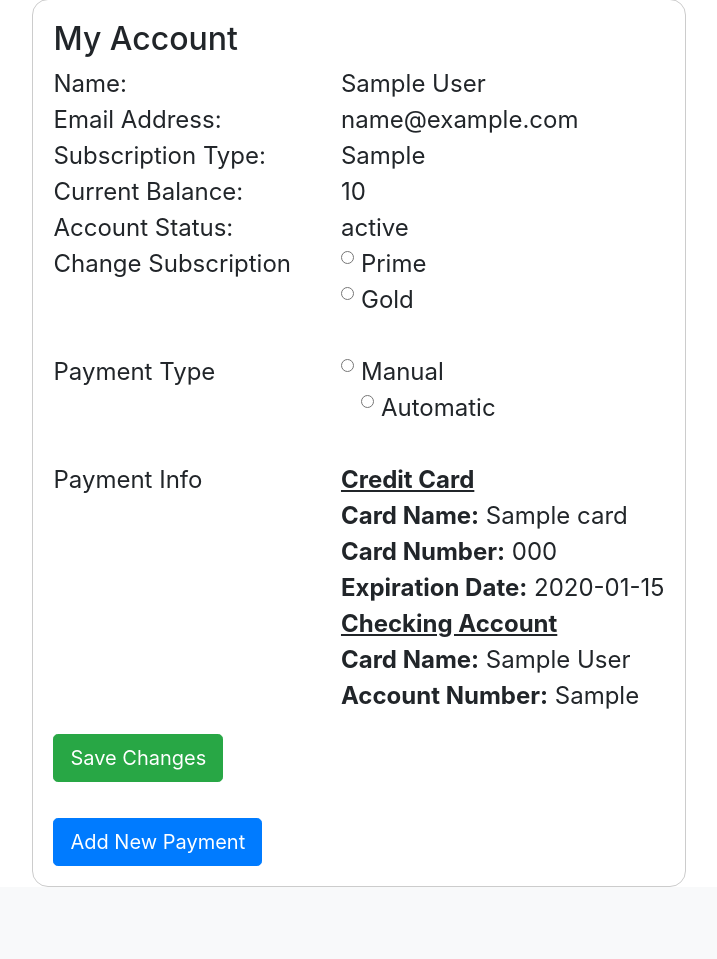
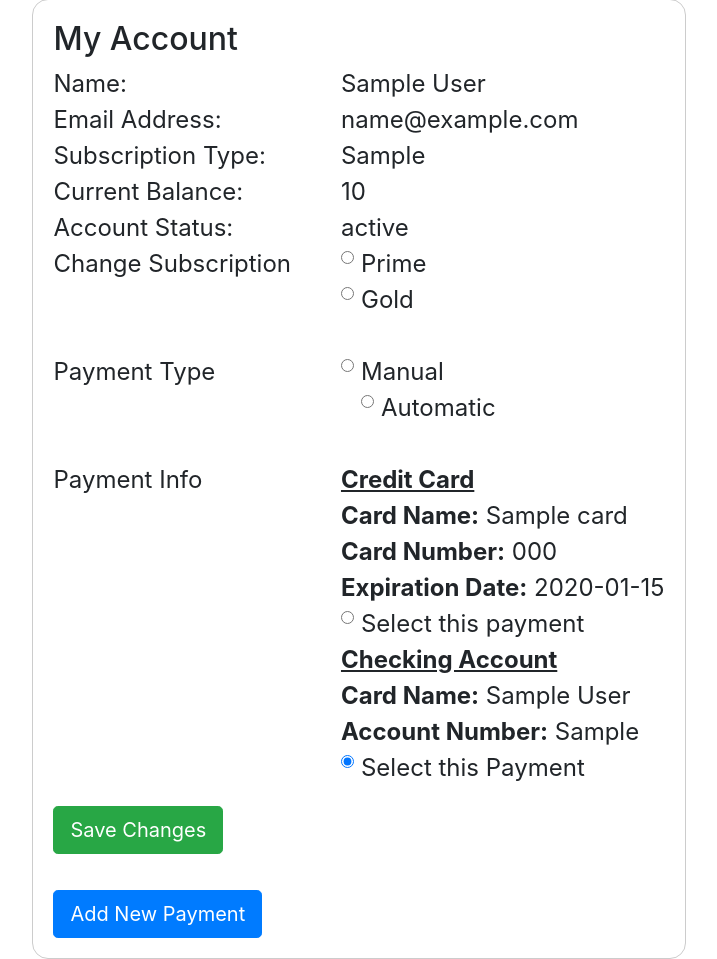
Before and after one commit to batoulyehia/COMP353-SUMMER2020, a PHP site: page /account.php in a window 1280 px wide. Shown: the part 87-1046 px from the top of the page, without its empty margins (281-998 px from the left). Before the commit the page ends 974 px from the top, so only its background shows below. Run offline with PHP 8.4, Linux system fonts and the light colour scheme; the visitor is signed in with stand-in values (Sample User, id 1); tables that the repository leaves empty hold one stand-in row (values such as "Sample post").

Commit message:
Added the select payment between different payments functionality

```diff
--- a/employer/account.php
+++ b/employer/account.php
@@ -69,7 +69,7 @@
 
             //Get credit info
 
-            $getCreditInfo = $conn->prepare("SELECT c.credit_card_name, c.card_number, c.exp_date FROM payment_method p, credit_card c WHERE p.user_ID = :userid AND p.id_ref = c.id_ref");
+            $getCreditInfo = $conn->prepare("SELECT c.credit_card_name, c.card_number, c.exp_date, c.id_ref, p.selected FROM payment_method p, credit_card c WHERE p.user_ID = :userid AND p.id_ref = c.id_ref");
             $getCreditInfo->bindParam(':userid', $user_ID);
             $getCreditInfo->execute();
             if($getCreditInfo->fetch()){
@@ -79,7 +79,7 @@
             $creditDetails = $getCreditInfo->fetchAll(PDO::FETCH_NUM);
 
             //get checking info
-            $getCheckingInfo = $conn->prepare("SELECT ca.name_of_assoc_acct, bank_account_num FROM payment_method p, checking_account ca WHERE p.user_ID = :userid AND p.id_ref = ca.id_ref");
+            $getCheckingInfo = $conn->prepare("SELECT ca.name_of_assoc_acct, bank_account_num, ca.id_ref, p.selected FROM payment_method p, checking_account ca WHERE p.user_ID = :userid AND p.id_ref = ca.id_ref");
             $getCheckingInfo->bindParam(':userid', $user_ID);
             $getCheckingInfo->execute();
             if($getCheckingInfo->fetch()){
@@ -164,7 +164,16 @@
                                 <div><b>Card Number:</b> <?php echo $creditDetail[1] ?></div>
                                 <div><b>Expiration Date:</b> <?php echo $creditDetail[2] ?></div>
 
-                            <?php } ?>
+                                <div class="form-check">
+                                <input class="form-check-input" type="radio" name="choosePayment" value="<?php echo $creditDetail[3] ?>" <?php if($creditDetail[4] == 1){ ?> checked <?php } ?> />
+                                <label class="form-check-label">
+                                    Select this payment
+                                </label>
+                            </div>
+
+
+                            <?php
+                            } ?>
                         </div>
                         <?php }?>
                         <!-- Check for checking account-->
@@ -174,8 +183,17 @@
                             <?php foreach($checkingDetails as $checkingDetail) { ?>
                                 <div><b>Card Name:</b> <?php echo $checkingDetail[0] ?> </div>
                                 <div><b>Account Number:</b> <?php echo $checkingDetail[1] ?> </div>
-                            <?php } ?>
+                                <div class="form-check">
+                                    <input class="form-check-input" type="radio" name="choosePayment" value="<?php echo $checkingDetail[2] ?>"  <?php if($checkingDetail[3] == 1){ ?> checked <?php } ?> />
+
+                                    <label class="form-check-label">
+                                        Select this Payment
+                                    </label>
+                                </div>
+                            <?php
+                        } ?>
                         </div>
+
                         <?php }?>
                     </div>
                 </div>
@@ -197,6 +215,22 @@
                 $changePaymentType->bindParam(':userID', $user_ID);
                 $changePaymentType->bindParam(':newType', $_POST['payment_type']);
                 $changePaymentType->execute();
+
+                //change between payments
+                //set the payment with refid == 1 to 0
+                //then update the current one to 1
+
+                $setZero = $conn->prepare("UPDATE payment_method SET selected = 0 WHERE user_ID = :userID");
+                $setZero->bindParam(':userID', $user_ID);
+                $setZero->execute();
+
+
+
+                $changePayment = $conn->prepare("UPDATE payment_method SET selected = 1 WHERE id_ref = :idRef");
+                $changePayment->bindParam(':idRef', $_POST['choosePayment']);
+
+                $changePayment->execute();
+
                 echo("<meta http-equiv='refresh' content='0.1'>");
             }
         ?>
```
